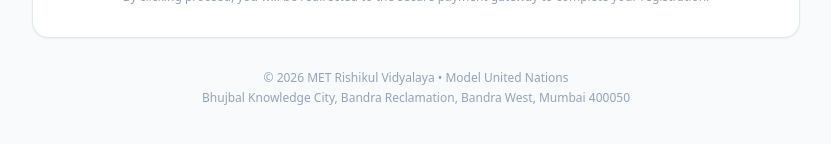
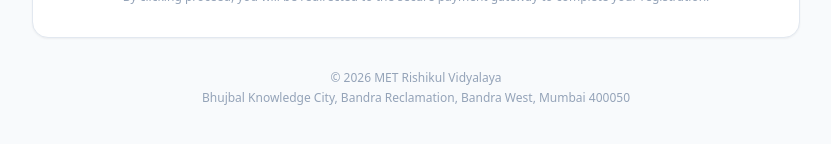
Before and after one commit to harshadzagade/rsvp-frontend, a React (Vite) app: page /mrv-mun in a window 1280 px wide. Shown: the part 2117-2261 px from the top of the page, without its empty margins (224-1055 px from the left). Built offline with nearby package versions, Linux system fonts and the light colour scheme; no server answers.

Commit message:
fix: Update footer text by removing the Model United Nations reference

```diff
--- a/src/pages/MRVMUNRegistration.jsx
+++ b/src/pages/MRVMUNRegistration.jsx
@@ -654,7 +654,7 @@ export default function MRVMUNRegistration() {
 
         {/* Footer */}
         <div className="mt-8 text-center text-xs text-slate-400 pb-8">
-          <p>© {new Date().getFullYear()} MET Rishikul Vidyalaya • Model United Nations</p>
+          <p>© {new Date().getFullYear()} MET Rishikul Vidyalaya</p>
           <p className="mt-1">Bhujbal Knowledge City, Bandra Reclamation, Bandra West, Mumbai 400050</p>
         </div>
       </div>
```
